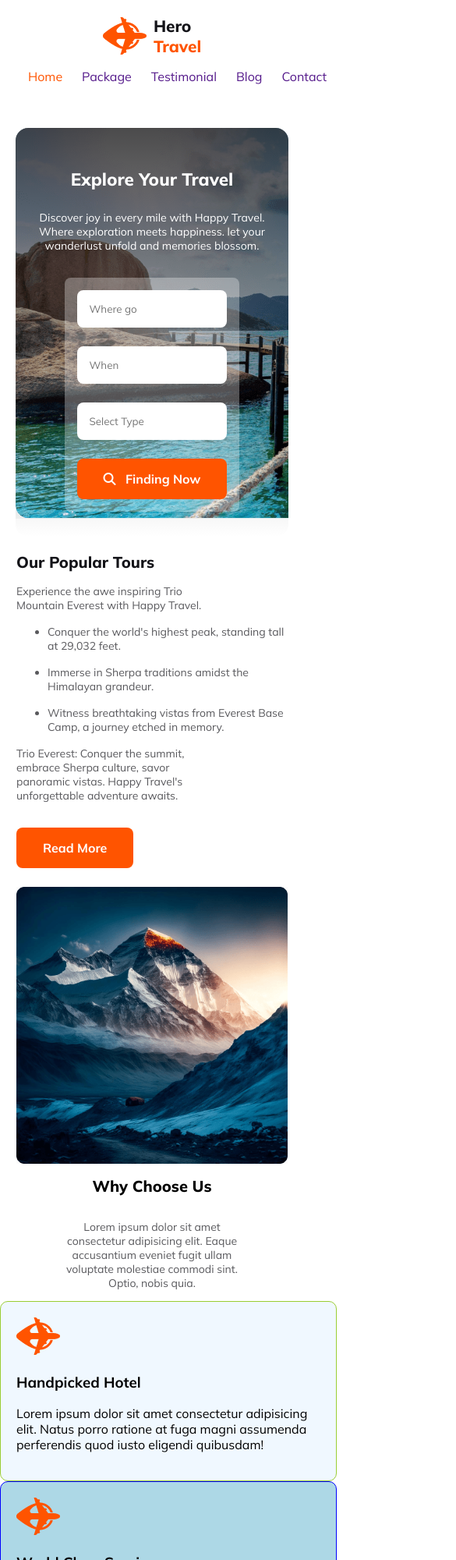
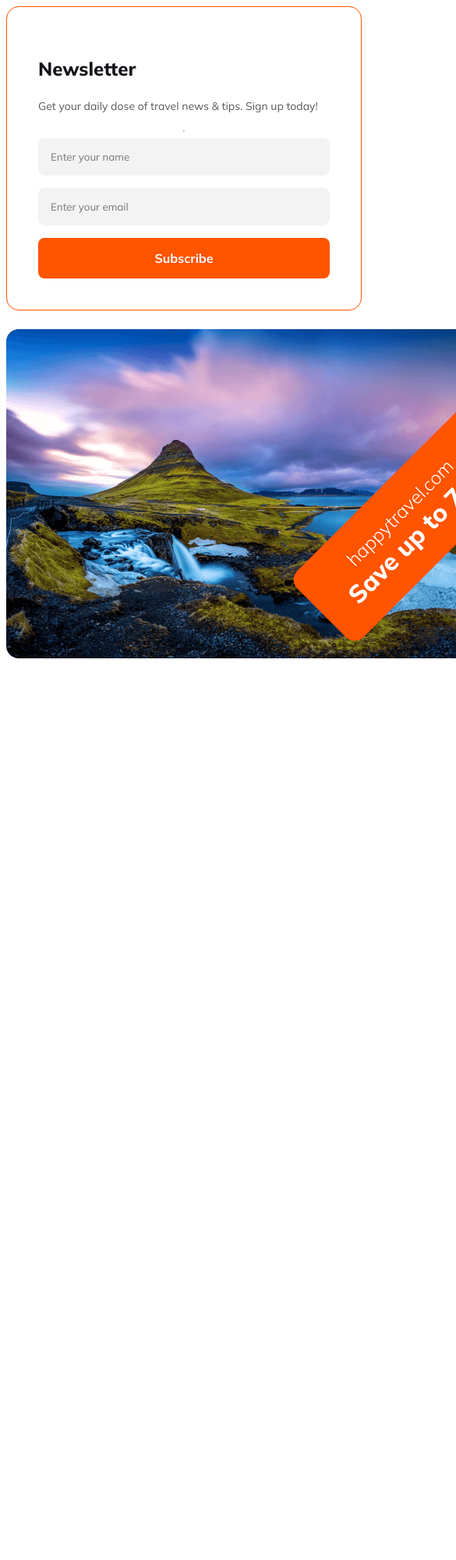
Before and after one commit to stnayem/b9a2-travel-website, a plain HTML site: page index.html in a window 390 px wide. Shown: the top 2000 px of the page at 78% size, 585 px wide, since content can reach past the window. After the commit the page ends 856 px from the top, so only its background shows below. Drawn offline with Linux system fonts and the light colour scheme.

Commit message:
Newsletter section added

```diff
--- a/css/styles.css
+++ b/css/styles.css
@@ -2,14 +2,16 @@
  Shared styles
 --------------- */
 * {
-
     font-family: 'Mulish', sans-serif;
 }
 
 body {
-    max-width: 1440px;
-    margin: 0 auto;
+    /* overflow-x: hidden;
+    width: 100%; */
+    /* margin: 0;
+    padding: 0; */
 }
+
 
 .text-color-gray {
     color: rgba(19, 19, 24, 0.70);
@@ -39,6 +41,8 @@ body {
 }
 
 .primary-btn {
+    display: flex;
+    justify-content: center;
     border-radius: 8px;
     background: #FF5400;
     padding: 16px 34px;
@@ -48,25 +52,40 @@ body {
     cursor: pointer;
     border: 0;
 }
+
+.display-none {
+    display: none;
+}
+
+/* header section */
+header {
+
+    max-width: 1440px;
+    margin: 0 auto;
+}
+
 /*------------
    nav section
 -------------- */
-nav{
-    display:flex;
-    justify-content:space-between;
-    align-items:center;
-    padding:20px 135px;
+nav {
+    display: flex;
+    justify-content: space-between;
+    align-items: center;
+    padding: 20px 135px;
 }
-nav ul{
-    display:flex;
+
+nav ul {
+    display: flex;
 }
-nav ul li{
+
+nav ul li {
     list-style: none;
-    padding-left:25px;
+    padding-left: 25px;
     /* update */
 }
-nav ul a{
-    text-decoration:none;
+
+nav ul a {
+    text-decoration: none;
 }
 
 
@@ -123,6 +142,12 @@ nav ul a{
     text-align: center;
     width: 70%;
     padding-bottom: 48px;
+}
+
+/* main section */
+main {
+    max-width: 1440px;
+    margin: 0 auto;
 }
 
 .finding-place-sec {
@@ -193,60 +218,138 @@ nav ul a{
     width: 540px;
     height: 550px;
 }
+
 /*---------------------
  Why Choose Us Section
 ----------------------- */
-.choose-us-description{
-    /* margin:0 auto; */
+.why-choose-us {
+    padding: 77px 135px 0px 135px;
+}
 
-    display:flex;
-    flex-direction:column;
-    align-items:center;
+.choose-us-description {
+    display: flex;
+    flex-direction: column;
+    align-items: center;
 
-    text-align:center;
+    text-align: center;
 }
-.choose-us-description p{
-    width:60%;
+
+.choose-us-description .section-title {
+    margin-bottom: 8px;
 }
-.choose-us-cards-first-two-card{
-    display:flex;
+
+.choose-us-description p {
+    width: 60%;
+    margin-bottom: 48px;
+}
+
+.choose-us-cards-first-two-card {
+    display: flex;
 
 }
-.choose-us-cards-first-two-card .choose-us-card{
-    width:calc(50% - 10px);
-    border-radius:10px;
-    padding:20px;
+
+.choose-us-cards-first-two-card .choose-us-card {
+    width: calc(50% - 10px);
+    border-radius: 16px;
+    padding: 20px;
     /* update */
 }
-.choose-us-cards-first-two-card .choose-us-card-1{
-    margin-right:20px;
-    background-color: aliceblue;
-    border: 1px solid yellowgreen;
-    /* update */
+
+.choose-us-cards-first-two-card .choose-us-card-1 {
+    margin-right: 20px;
+    border: 1px solid rgba(251, 181, 99, 0.20);
+    background: rgba(251, 181, 99, 0.05);
 }
-.choose-us-cards-first-two-card .choose-us-card-2{
-    background-color: lightblue;
-    border: 1px solid blue;
-    /* update */
+
+.choose-us-cards-first-two-card .choose-us-card-2 {
+    border: 1px solid rgba(41, 206, 246, 0.20);
+    background: rgba(41, 206, 246, 0.05);
 }
-.choose-us-cards-last-one-card{
-    margin-top:20px;
-    display:flex;
+
+.choose-us-cards-last-one-card {
+    margin-top: 20px;
+    display: flex;
     justify-content: center;
     /* update */
 }
-.choose-us-cards-last-one-card .choose-us-card-3{
-    width:calc(50% - 50px);
-    border-radius:10px;
-    padding:20px;
 
-    background-color: lightpink;
-    border: 1px solid pink;
-    /* update */
+.choose-us-cards-last-one-card .choose-us-card-3 {
+    width: calc(50% - 50px);
+    padding: 20px;
+
+    border-radius: 16px;
+    border: 1px solid rgba(233, 68, 68, 0.20);
+    background: rgba(233, 68, 68, 0.05);
 }
 
+/* Newsletter section */
+.newsletter-section {
+    display: flex;
+    gap: 24px;
+}
 
+.newsletter-form {
+    display: flex;
+    flex-direction: column;
+    width: 30%;
+    border-radius: 16px;
+    border: 1px solid #FF5400;
+    padding: 40px;
+}
 
+.newsletter-form input {
+    padding: 1rem;
+    margin-bottom: 1rem;
+    border-radius: 8px;
+    background: rgba(19, 19, 24, 0.05);
+    border: 0;
+}
+
+.newsletter-form .primary-btn {
+    width: 100%;
+}
+
+.newsletter-details h3 {
+    color: #131318;
+    font-size: 24px;
+    font-weight: 800;
+}
+
+.newsletter-banner {
+    width: 70%;
+    position: relative;
+    z-index: 1;
+}
+
+.newsletter-banner .discount-badge {
+    display: flex;
+    flex-direction: column;
+    justify-content: center;
+    align-items: center;
+    color: #FFF;
+    border-radius: 16px;
+    background: #FF5400;
+    width: 324px;
+    height: 120px;
+    transform: rotate(-45deg) translate(420px, 85px);
+
+    position: absolute;
+    z-index: 2;
+}
+
+.newsletter-banner .discount-badge h4 {
+    color: #FFF;
+    font-size: 24px;
+    font-weight: 300;
+    margin: 0;
+}
+
+.newsletter-banner .discount-badge h3 {
+    color: #FFF;
+    font-size: 32px;
+    font-weight: 800;
+    margin: 0;
+}
 
 
 
@@ -254,6 +357,7 @@ nav ul a{
  Footer section
 ---------------- */
 footer {
+
     display: flex;
     flex-direction: column;
     align-items: center;
@@ -315,12 +419,17 @@ footer .copyright-text {
     .section-title {
         font-size: 1.25rem;
     }
+
+    /* body {
+        margin: 0 auto;
+    } */
+
     /* Mobile Responsive Nav Section */
-    nav{
-        flex-direction:column;
-        justify-content:center;
-        align-items:center;
-        padding:20px 135px;
+    nav {
+        flex-direction: column;
+        justify-content: center;
+        align-items: center;
+        padding: 20px 135px;
     }
 
 
@@ -352,6 +461,11 @@ footer .copyright-text {
         margin: 0;
     }
 
+    .finding-place-sec {
+        width: 80%;
+    }
+
+
     /* Mobile Responsive popular-tours Section */
     .popular-tours {
         padding: 0 21px;
@@ -376,19 +490,56 @@ footer .copyright-text {
     .popular-tours-content .blog li {
         padding-top: 16px;
     }
+
     /* Mobile Responsive why choose us section */
-    .choose-us-cards-first-two-card{
-        flex-direction:column;
+    .why-choose-us {
+        margin: 0 20px;
+        padding: 0;
     }
+
+    .choose-us-description .section-title {
+        margin-bottom: 2px;
+    }
+
+    .choose-us-description p {
+        width: 100%;
+        margin-bottom: 16px;
+    }
+
+    .choose-us-cards-first-two-card {
+        flex-direction: column;
+    }
+
+
     .choose-us-cards-first-two-card .choose-us-card-1,
-    .choose-us-cards-first-two-card .choose-us-card-2{
-        width:100%;
+    .choose-us-cards-first-two-card .choose-us-card-2 {
+        width: 100%;
+        margin-bottom: 16px;
+    }
+
+    .choose-us-cards-last-one-card {
+        margin-top: 0;
+        display: block;
+    }
+
+    .choose-us-cards-last-one-card .choose-us-card-3 {
+        width: 100%;
+    }
+
+    .choose-us-card {
+        flex: 1;
         /* update */
     }
-    .choose-us-card
-    {
-        flex:1;
-        /* update */
+
+    /*Mobile Responsive newsletter section */
+    .newsletter-section {
+        display: flex;
+        flex-direction: column;
+    }
+
+    .newsletter-form,
+    .newsletter-banner {
+        width: 100%;
     }
 
     /*Mobile Responsive footer section */
--- a/index.html
+++ b/index.html
@@ -21,11 +21,11 @@
 
 <body>
     <!-- header section start -->
-    <header>
+    <header class="display-none">
         <nav>
             <div class="happy-travel-logo">
                 <img src="images/logo.png" alt="">
-                <h2 class="happy-travel-logo-text"><span class="text-color-black">Hero</span> <span
+                <h2 class="happy-travel-logo-text"><span class="text-color-black">Happy</span> <span
                         class="text-color-orange">Travel</span></h2>
             </div>
             <div class="pages">
@@ -51,7 +51,7 @@
                     <input class="text-color-gray" type="text" placeholder="Select Type">
                     <div class="primary-btn">
                         <i class="fa-solid fa-magnifying-glass"></i>
-                        <span>Finding Now</span>
+                        <span>Find Now</span>
                     </div>
                 </div>
             </div>
@@ -60,6 +60,7 @@
 
     <main>
         <!-- popular tours section -->
+        <div class="display-none">
             <section class="popular-tours">
                 <article class="popular-tours-content">
                     <h2 class="text-color-black section-title">Our Popular Tours</h2>
@@ -69,7 +70,8 @@
                             <ul>
                                 <li>Conquer the world's highest peak, standing tall at 29,032 feet.</li>
                                 <li>Immerse in Sherpa traditions amidst the Himalayan grandeur.</li>
-                            <li> Witness breathtaking vistas from Everest Base Camp, a journey etched in memory.</li>
+                                <li> Witness breathtaking vistas from Everest Base Camp, a journey etched in memory.
+                                </li>
                             </ul>
                             <p>Trio Everest: Conquer the summit, embrace Sherpa culture, savor panoramic vistas. Happy
                                 Travel's unforgettable adventure awaits.</p>
@@ -80,42 +82,70 @@
                 <img class="popular-tours-image" src="images/Rectangle 4.png" alt="">
 
             </section>
+        </div>
+
 
         <!-- why-choose-us section -->
-        <div class="why-choose-us">
+        <section class="display-none why-choose-us">
             <div class="choose-us-description">
                 <h2 class="section-title">Why Choose Us</h2>
-            <p class="text-color-gray text-paragraph">Lorem ipsum dolor sit amet consectetur adipisicing elit. Eaque accusantium eveniet fugit ullam voluptate molestiae commodi sint. Optio, nobis quia.</p>
+                <p class="text-color-gray text-paragraph">Lorem ipsum dolor sit amet consectetur adipisicing elit. Eaque
+                    accusantium eveniet fugit ullam voluptate molestiae commodi sint. Optio, nobis quia.</p>
             </div>
             <div class="choose-us-cards-container">
                 <div class="choose-us-cards-first-two-card">
                     <div class="choose-us-card choose-us-card-1">
-                        <img src="images/logo.png" alt="">
+                        <img src="images/icons/hotel 1.png" alt="">
                         <h3 class="choose-us-card-title">Handpicked Hotel</h3>
-                        <p class="choose-us-card-description">Lorem ipsum dolor sit amet consectetur adipisicing elit. Natus porro ratione at fuga magni assumenda perferendis quod iusto eligendi quibusdam!</p>
+                        <p class="choose-us-card-description">Lorem ipsum dolor sit amet consectetur adipisicing elit.
+                            Natus porro ratione at fuga magni assumenda perferendis quod iusto eligendi quibusdam!</p>
                     </div>
                     <div class="choose-us-card choose-us-card-2">
-                        <img src="images/logo.png" alt="">
+                        <img src="images/icons/map 1.png" alt="">
                         <h3 class="choose-us-card-title">World Class Service</h3>
-                        <p class="choose-us-card-description">Lorem ipsum dolor sit amet consectetur adipisicing elit. Natus porro ratione at fuga magni assumenda perferendis quod iusto eligendi quibusdam!</p>
+                        <p class="choose-us-card-description">Lorem ipsum dolor sit amet consectetur adipisicing elit.
+                            Natus porro ratione at fuga magni assumenda perferendis quod iusto eligendi quibusdam!</p>
                     </div>
                 </div>
                 <div class="choose-us-cards-last-one-card">
                     <div class="choose-us-card choose-us-card-3">
-                        <img src="images/logo.png" alt="">
+                        <img src="Images/icons/price-tag 1.png" alt="">
                         <h3 class="choose-us-card-title">Best Price Guarantee</h3>
-                        <p class="choose-us-card-description">Lorem ipsum dolor sit amet consectetur adipisicing elit. Natus porro ratione at fuga magni assumenda perferendis quod iusto eligendi quibusdam!</p>
+                        <p class="choose-us-card-description">Lorem ipsum dolor sit amet consectetur adipisicing elit.
+                            Natus porro ratione at fuga magni assumenda perferendis quod iusto eligendi quibusdam!</p>
                     </div>
                 </div>
             </div>
+        </section>
+
+        <!-- newsletter section -->
+        <section class="newsletter-section">
+            <div class="newsletter-form">
+                <div class="newsletter-details">
+                    <h3>Newsletter</h3>
+                    <p class="text-color-gray text-paragraph">Get your daily dose of travel news & tips. Sign up today!
+                    </p>
                 </div>
+                <hr>
+                <input type="text" placeholder="Enter your name">
+                <input type="email" placeholder="Enter your email">
+                <button type="input" class="primary-btn">Subscribe</button>
+            </div>
+            <div class="newsletter-banner">
+                <img class="newsletter-img" src="images/Rectangle 8 (1).png" alt="">
+                <div class="discount-badge">
+                    <h4>happytravel.com</h4>
+                    <h3>Save up to 70%</h3>
+                </div>
+            </div>
+        </section>
     </main>
 
     <!-- footer section start -->
-    <footer>
+    <footer class="display-none">
         <div class="happy-travel-logo">
             <img src="images/logo.png" alt="">
-            <h2 class="happy-travel-logo-text"><span class="text-color-black">Hero</span> <span
+            <h2 class="happy-travel-logo-text"><span class="text-color-black">Happy</span> <span
                     class="text-color-orange">Travel</span></h2>
         </div>
         <p class="text-color-gray text-paragraph">Lorem ipsum dolor, sit amet consectetur adipisicing elit. Molestias,
```
Also changed, not shown: Images/icons/hotel 1.png (added), Images/icons/map 1.png (added), Images/icons/price-tag 1.png (added). Lines whose indentation alone changed are shown as unchanged.
